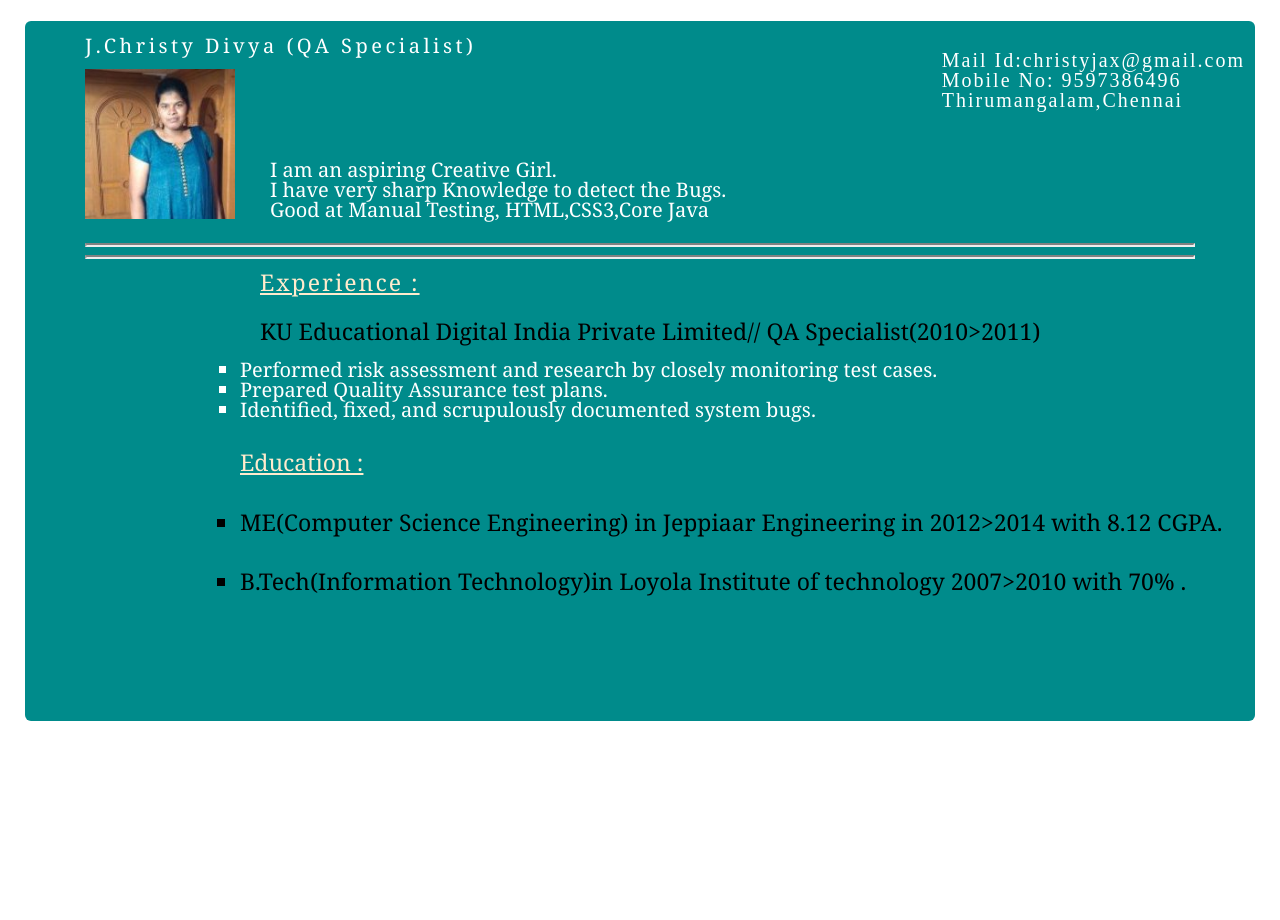
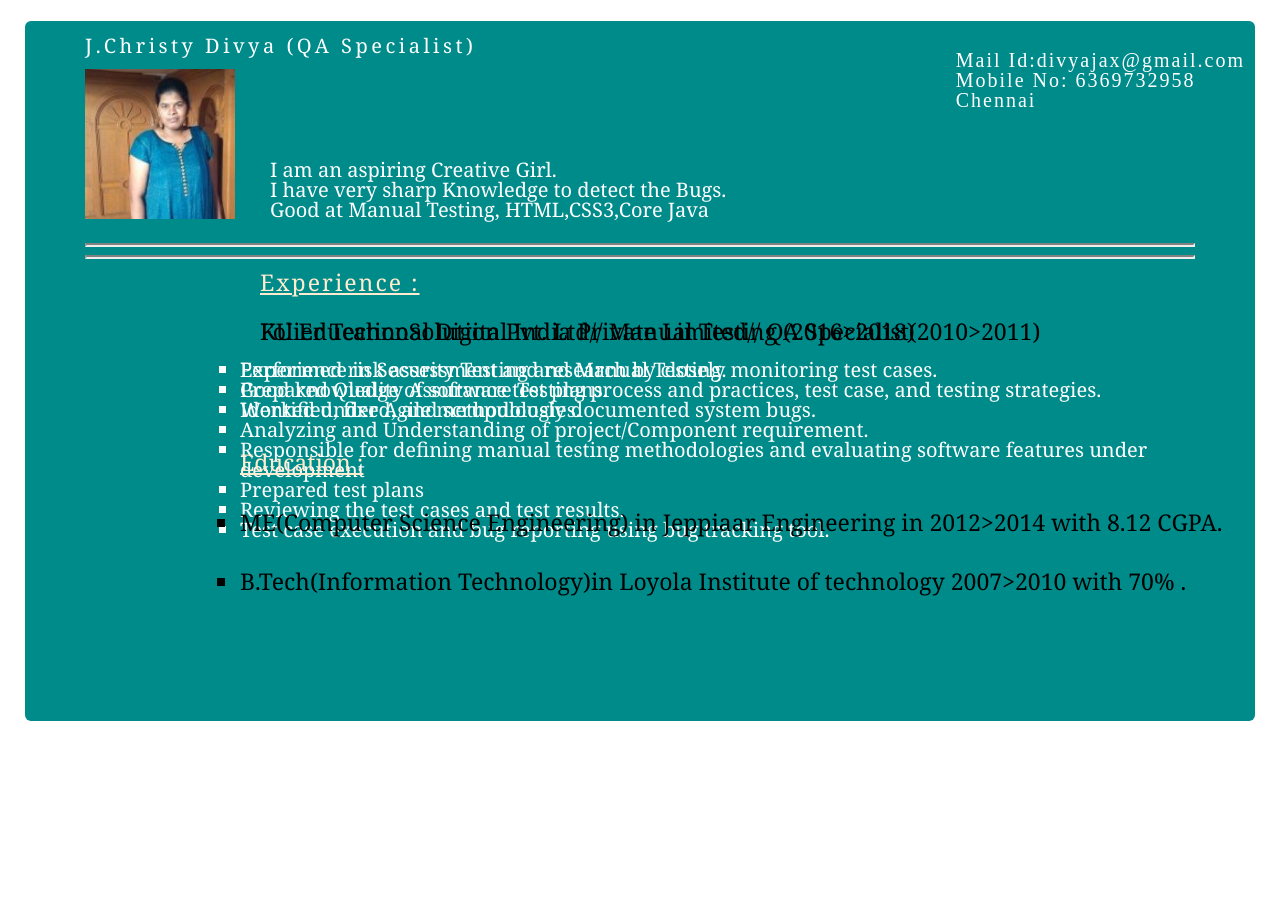
Before and after one commit to christyjax/christyjax.github.io, a Jekyll site: the page index.html, which Jekyll copies as it is, in a window 1280 px wide. Built offline with Jekyll 4.4.1, drawn with Linux system fonts in a browser that asks for light colours.

Commit message:
Update index.html

```diff
--- a/index.html
+++ b/index.html
@@ -23,9 +23,9 @@ script>
 
 </h2></div>
                        <div class="details">
-                       <div> Mail Id:christyjax@gmail.com </div>
-                       <div> Mobile No: 9597386496 </div>
-                       <div>Thirumangalam,Chennai </div>
+                       <div> Mail Id:divyajax@gmail.com </div>
+                       <div> Mobile No: 6369732958 </div>
+                       <div>Chennai </div>
                        </div>
 
                    <div class="images">
@@ -63,7 +63,20 @@ cases.</li>
 <li> Prepared Quality Assurance test plans.</li>
 <li>Identified, fixed, and scrupulously documented system bugs.</li>
 </ul>
+<p id="company" > Folier TechnoSolution Pvt. Ltd// Manual Testing
 
+ (2016>2018) </p>
+
+           <ul style="list-style-type:square" id="deta">
+             <li> Experience in Security Testing and Manual Testing.</li>
+<li> Good knowledge of software Testing process and practices, test case, and testing strategies.</li>
+             <li> Worked under Agile methodologies.</li>
+             <li> Analyzing and Understanding of project/Component requirement.</li>
+<li>Responsible for defining manual testing methodologies and evaluating software features under development</li>
+             <li>Prepared test plans</li>
+             <li>Reviewing the test cases and test results.</li>
+             <li>Test case execution and bug reporting using bug tracking tool.</li>
+           </ul>
  <hr>
             <div class="education">
            <h3> <u>Education :</u></h3>
```
